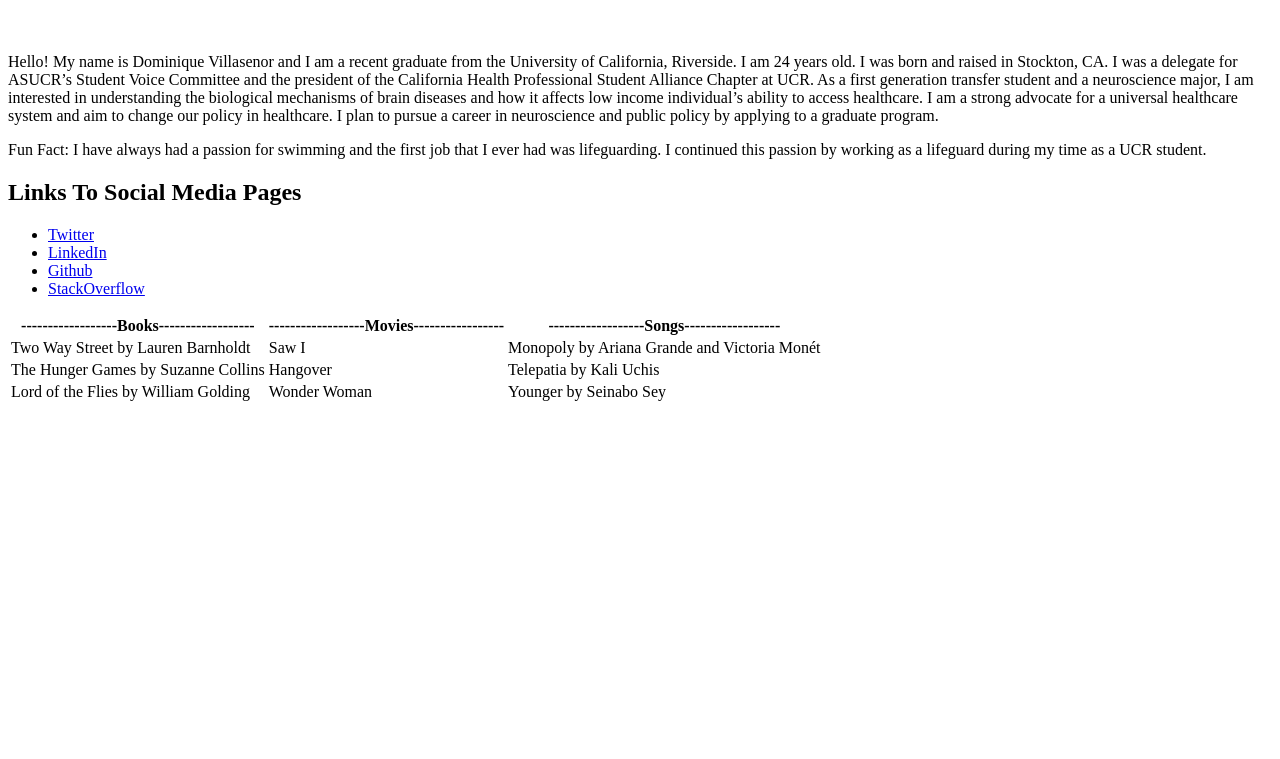
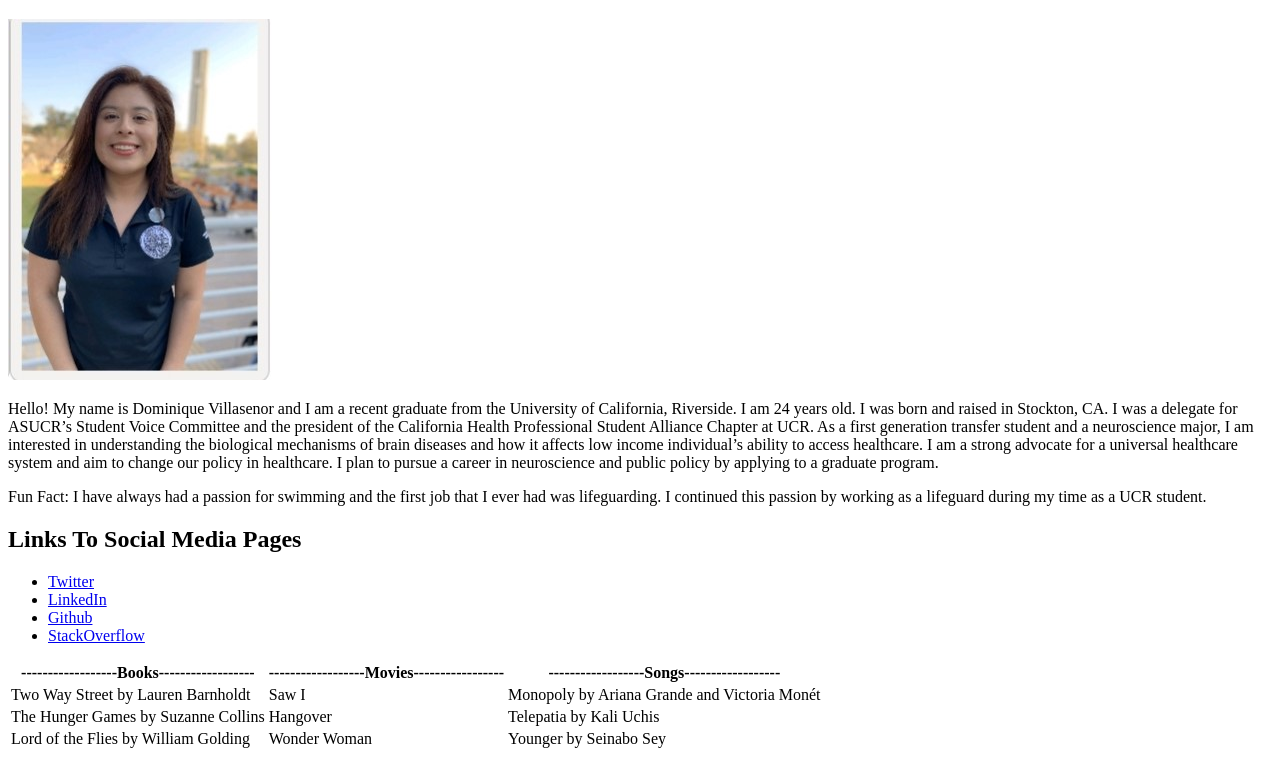
Before and after one commit to duhmonque/_duhmonque_-github.io, a plain HTML site: page index.html in a window 1280 px wide. Shown: the part 61-820 px from the top of the page. Drawn offline with Linux system fonts and the light colour scheme.

Commit message:
Update index.html

```diff
--- a/index.html
+++ b/index.html
@@ -8,7 +8,7 @@
 <body>
 
 <h1>Dominique Villasenor</h1>
-<img src="assets\CNAS SENATOR (2).jpg" alt="">
+<img src=".\CNAS SENATOR (2).jpg" alt="">
 
 <p>Hello!
   My name is Dominique Villasenor and I am a recent graduate from the University of California, Riverside.
```
